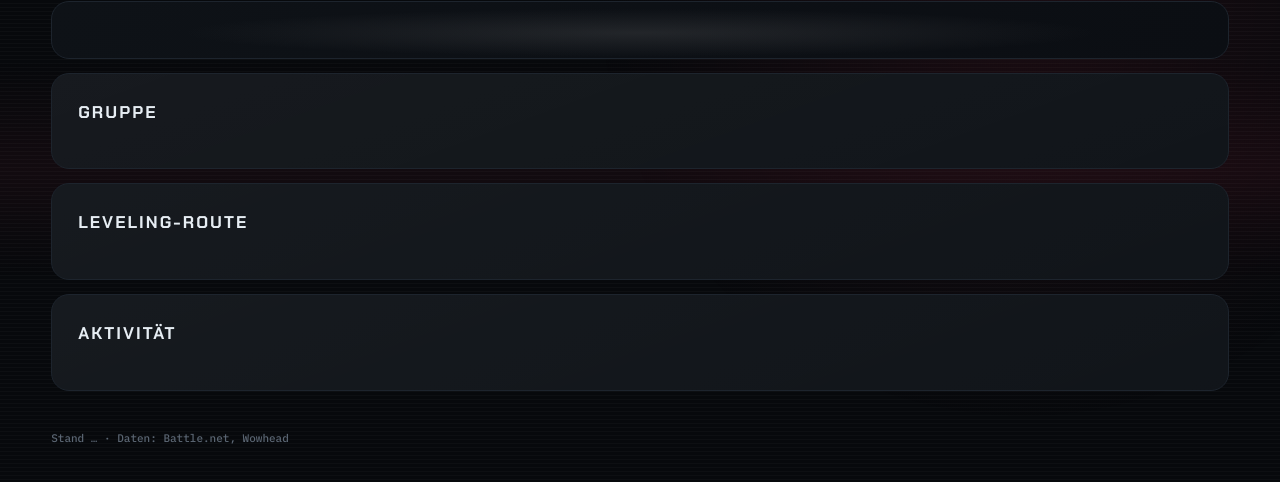
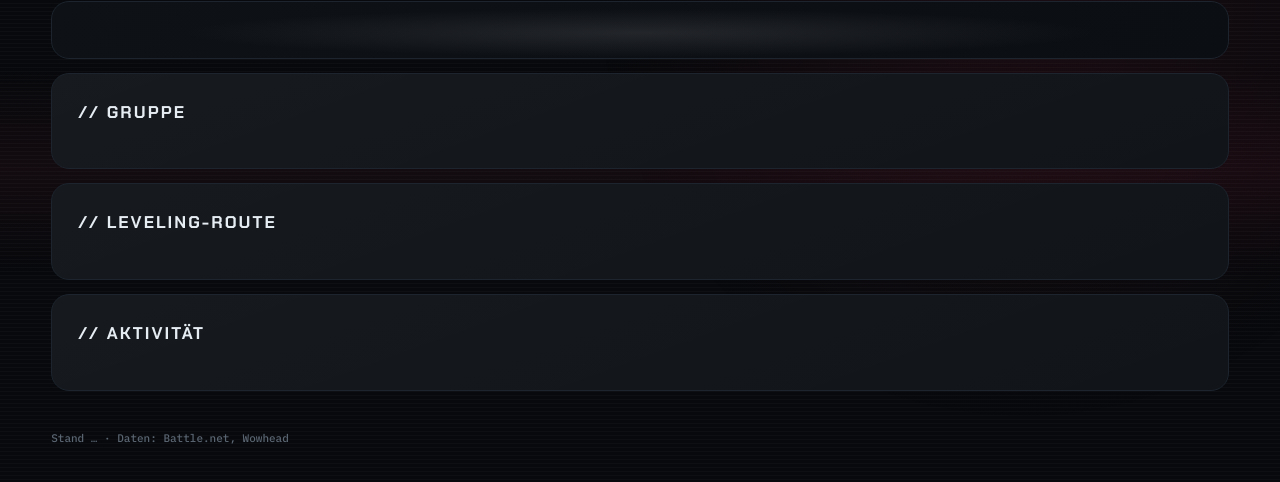
Before and after one commit to daniseehaus/wow-forever, a website: page site/index.html in a window 1280 px wide. Shown: the part 280-762 px from the top of the page. Drawn offline with nearby package versions, Linux system fonts and the light colour scheme; no server answers; a script that the page names is missing; files whose address does not match are found by name; a web font is replaced by a local one.

Commit message:
Kartentitel mit // wie ROSTER und LOADOUT

```diff
--- a/site/index.html
+++ b/site/index.html
@@ -66,29 +66,29 @@
 
     <section class="panel" id="rueckblick" hidden>
       <div class="panel-head">
-        <h2>Letzte Session</h2>
+        <h2>// Letzte Session</h2>
         <a class="share" id="recap-share" href="#" target="_blank" rel="noopener">Teilen ↗</a>
       </div>
       <div class="recap" id="recap"></div>
     </section>
 
     <section class="panel" id="vorbereitung" hidden>
-      <div class="panel-head"><h2>Vor dem nächsten Abend</h2><span class="mono" id="prep-count"></span></div>
+      <div class="panel-head"><h2>// Vor dem nächsten Abend</h2><span class="mono" id="prep-count"></span></div>
       <div class="prep" id="prep"></div>
     </section>
 
     <section class="panel" id="gruppe">
-      <div class="panel-head"><h2>Gruppe</h2><span class="mono" id="group-count"></span></div>
+      <div class="panel-head"><h2>// Gruppe</h2><span class="mono" id="group-count"></span></div>
       <div id="group"></div>
     </section>
 
     <section class="panel" id="leveling">
-      <div class="panel-head"><h2>Leveling-Route</h2><span class="mono" id="route-note"></span></div>
+      <div class="panel-head"><h2>// Leveling-Route</h2><span class="mono" id="route-note"></span></div>
       <div id="route"></div>
     </section>
 
     <section class="panel" id="aktivitaet">
-      <div class="panel-head"><h2>Aktivität</h2><span class="mono" id="feed-note"></span></div>
+      <div class="panel-head"><h2>// Aktivität</h2><span class="mono" id="feed-note"></span></div>
       <div class="feed" id="feed"></div>
     </section>
   </main>
```
